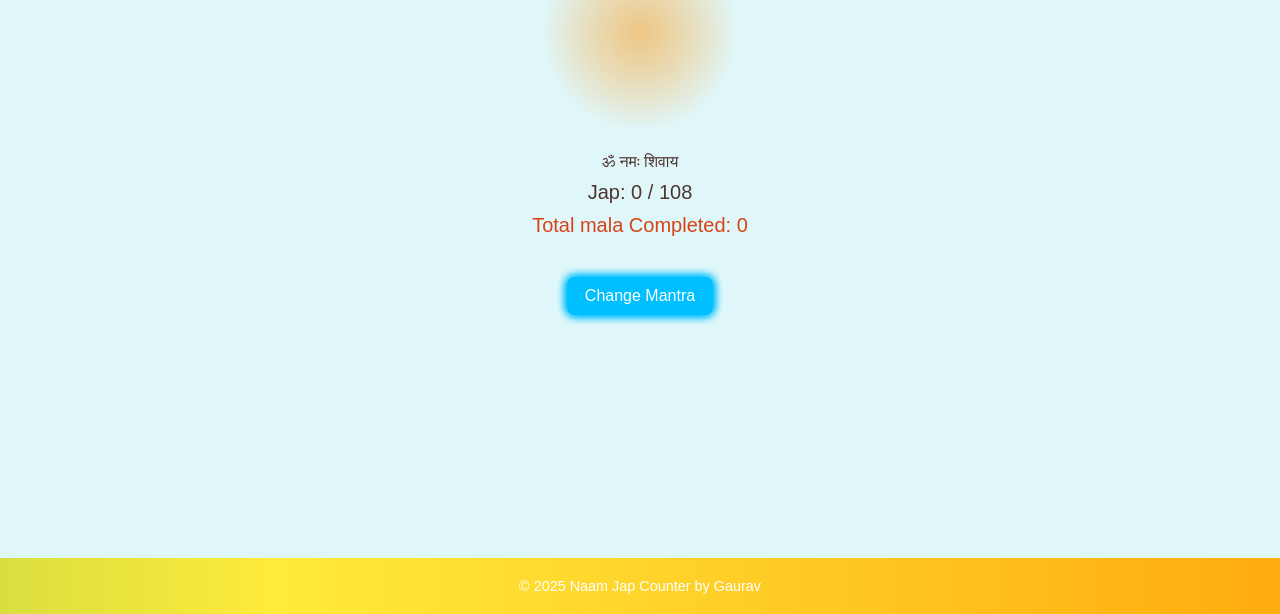
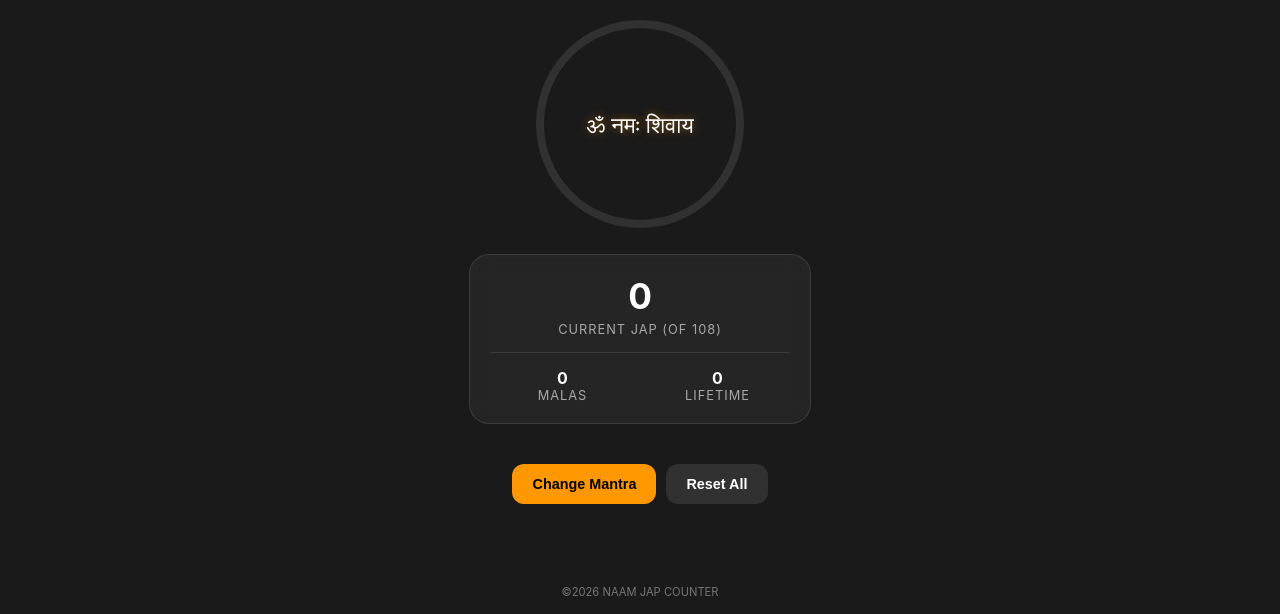
Before and after one commit to stnmgaurav/stnmgauravportfolio, a plain HTML site: page Naamjap.html in a window 1280 px wide. Shown: the part 186-800 px from the top of the page. Drawn offline with Linux system fonts and the light colour scheme.

Commit message:
Refactor Naam Jap Counter layout and styles
Refactor Naam Jap Counter HTML structure and styles, adding CSS variables for theming and improving layout. Update JavaScript functions for better state management and user interaction.

```diff
--- a/Naamjap.html
+++ b/Naamjap.html
@@ -4,103 +4,201 @@
   <meta charset="UTF-8">
   <title>Nam Jap Counter</title>
   <meta name="viewport" content="width=device-width, initial-scale=1.0, user-scalable=no">
-  <link rel="stylesheet" href="style.css">
+  <style>
+    :root {
+      --primary: #ff9800;
+      --secondary: #fb8c00;
+      --bg: #1a1a1a; /* Dark mode is more modern and saves battery */
+      --card-bg: rgba(255, 255, 255, 0.05);
+    }
+
+    body {
+      margin: 0;
+      font-family: 'Inter', -apple-system, sans-serif;
+      background-color: var(--bg);
+      color: #fff;
+      display: flex;
+      flex-direction: column;
+      align-items: center;
+      justify-content: center;
+      height: 100vh;
+      overflow: hidden;
+      touch-action: manipulation;
+    }
+
+    h1 {
+      font-weight: 300;
+      letter-spacing: 2px;
+      margin-bottom: 30px;
+      color: var(--primary);
+    }
+
+    #circleContainer {
+      position: relative;
+      display: flex;
+      align-items: center;
+      justify-content: center;
+      cursor: pointer;
+    }
+
+    .progress-ring__circle {
+      transition: stroke-dashoffset 0.3s ease;
+      transform: rotate(-90deg);
+      transform-origin: 50% 50%;
+    }
+
+    #mantra {
+      position: absolute;
+      font-size: 1.4rem;
+      text-align: center;
+      width: 150px;
+      line-height: 1.4;
+      text-shadow: 0 0 10px rgba(255,152,0,0.5);
+    }
+
+    .stats-container {
+      background: var(--card-bg);
+      backdrop-filter: blur(10px);
+      padding: 20px;
+      border-radius: 20px;
+      text-align: center;
+      margin: 20px 0;
+      border: 1px solid rgba(255,255,255,0.1);
+      width: 80%;
+      max-width: 300px;
+    }
+
+    #countDisplay { font-size: 2.2rem; font-weight: 700; margin-bottom: 5px; }
+    .label { font-size: 0.8rem; text-transform: uppercase; opacity: 0.6; letter-spacing: 1px; }
+
+    .sub-stats {
+      display: grid;
+      grid-template-columns: 1fr 1fr;
+      gap: 10px;
+      margin-top: 15px;
+      padding-top: 15px;
+      border-top: 1px solid rgba(255,255,255,0.1);
+    }
+
+    .button-group {
+      display: flex;
+      gap: 10px;
+      margin-top: 20px;
+    }
+
+    button {
+      padding: 12px 20px;
+      border: none;
+      border-radius: 12px;
+      font-weight: 600;
+      cursor: pointer;
+      transition: all 0.2s;
+      font-size: 0.9rem;
+    }
+
+    .btn-primary { background: var(--primary); color: #000; }
+    .btn-secondary { background: rgba(255,255,255,0.1); color: #fff; }
+    button:active { transform: scale(0.95); opacity: 0.8; }
+
+    footer { position: fixed; bottom: 15px; font-size: 0.7rem; opacity: 0.4; }
+  </style>
 </head>
 <body>
 
-  <body class="namjap-page">
-  <h1>🕉️ Naam Jap Counter</h1>
+  <h1>NAM JAP</h1>
 
   <div id="circleContainer">
-    <svg class="progress-ring" width="200" height="200">
-      <circle
-        class="progress-ring__circle"
-        stroke="ff9800"
-        stroke-width="12"
-        fill="transparent"
-        r="90"
-        cx="100"
-        cy="100"
-      />
+    <svg width="220" height="220">
+      <circle stroke="rgba(255,255,255,0.1)" stroke-width="8" fill="transparent" r="100" cx="110" cy="110"/>
+      <circle id="progressCircle" stroke="var(--primary)" stroke-width="8" stroke-linecap="round" fill="transparent" r="100" cx="110" cy="110" class="progress-ring__circle"/>
     </svg>
-</div>
-
-    <!-- Mantra text (user can change this) -->
-    <div id="mantra"></div>
+    <div id="mantra">ॐ</div>
   </div>
 
-  <div id="countDisplay">Jap: 0 / 108</div>
-  <div id="cycleCount">Total mala Completed: 0</div>
+  <div class="stats-container">
+    <div id="countDisplay">0</div>
+    <div class="label">Current Jap (of 108)</div>
 
-  <button id="changeMantraButton">Change Mantra</button>
+    <div class="sub-stats">
+      <div>
+        <div id="cycleCount" style="font-weight: bold;">0</div>
+        <div class="label">Malas</div>
+      </div>
+      <div>
+        <div id="totalCount" style="font-weight: bold;">0</div>
+        <div class="label">Lifetime</div>
+      </div>
+    </div>
+  </div>
 
-  <footer>&copy; 2025 Naam Jap Counter by Gaurav</footer>
+  <div class="button-group">
+    <button class="btn-primary" id="changeMantraBtn">Change Mantra</button>
+    <button class="btn-secondary" id="resetBtn">Reset All</button>
+  </div>
+
+  <footer>©2026 NAAM JAP COUNTER</footer>
 
   <script>
-    const MAX_COUNT = 108;
+    const MAX = 108;
     let count = parseInt(localStorage.getItem("japCount")) || 0;
     let cycles = parseInt(localStorage.getItem("japCycles")) || 0;
+    let total = parseInt(localStorage.getItem("japTotal")) || 0;
+    let mantra = localStorage.getItem("userMantra") || "ॐ नमः शिवाय";
 
-    const countDisplay = document.getElementById("countDisplay");
-    const cycleDisplay = document.getElementById("cycleCount");
-    const mantraDisplay = document.getElementById("mantra");
-
-    // Load saved mantra or default
-    let mantra = localStorage.getItem("userMantra") || "ॐ नमः शिवाय";
-    mantraDisplay.textContent = mantra;
-
-    // Circle animation setup
-    const circle = document.querySelector('.progress-ring__circle');
+    const circle = document.getElementById("progressCircle");
     const radius = circle.r.baseVal.value;
     const circumference = 2 * Math.PI * radius;
+    circle.style.strokeDasharray = `${circumference} ${circumference}`;
 
-    circle.style.strokeDasharray = `${circumference}`;
-    circle.style.strokeDashoffset = `${circumference}`;
+    function updateUI() {
+      document.getElementById("countDisplay").textContent = count;
+      document.getElementById("cycleCount").textContent = cycles;
+      document.getElementById("totalCount").textContent = total;
+      document.getElementById("mantra").textContent = mantra;
 
-    function setProgress(percent) {
-      const offset = circumference - (percent / 100) * circumference;
+      const offset = circumference - (count / MAX) * circumference;
       circle.style.strokeDashoffset = offset;
     }
 
-    function updateDisplay() {
-      countDisplay.textContent = `Jap: ${count} / ${MAX_COUNT}`;
-      cycleDisplay.textContent = `Total mala Completed: ${cycles}`;
-      const progressPercent = (count / MAX_COUNT) * 100;
-      setProgress(progressPercent);
+    function increment() {
+      count++;
+      total++;
+      if (count >= MAX) {
+        count = 0;
+        cycles++;
+        if (navigator.vibrate) navigator.vibrate([100, 50, 100]); // Long pulse for mala finish
+      } else {
+        if (navigator.vibrate) navigator.vibrate(40);
+      }
+
+      localStorage.setItem("japCount", count);
+      localStorage.setItem("japCycles", cycles);
+      localStorage.setItem("japTotal", total);
+      updateUI();
     }
 
-    function incrementJap() {
-      if (navigator.vibrate) navigator.vibrate(50); // vibration
-      count++;
-      if (count >= MAX_COUNT) {
-        count = 0;
-        cycles++;
-        localStorage.setItem("japCycles", cycles);
-      }
-      localStorage.setItem("japCount", count);
-      updateDisplay();
-    }
+    document.body.addEventListener("pointerdown", (e) => {
+      if (e.target.tagName !== 'BUTTON') increment();
+    });
 
-    // Change Mantra Function
-    document.getElementById("changeMantraButton").addEventListener("click", () => {
-      const newMantra = prompt("Enter your mantra:", mantra);
-      if (newMantra !== null && newMantra.trim() !== "") {
-        mantra = newMantra.trim();
-        localStorage.setItem("userMantra", mantra);
-        mantraDisplay.textContent = mantra;
+    document.getElementById("changeMantraBtn").addEventListener("click", () => {
+      const n = prompt("Enter Mantra:", mantra);
+      if (n) {
+        mantra = n;
+        localStorage.setItem("userMantra", n);
+        updateUI();
       }
     });
 
-    // On click/touch anywhere on screen
-    document.body.addEventListener("pointerdown", (e) => {
-  e.preventDefault(); // helps prevent accidental zoom or text selection
-  navigator.vibrate?.(50); // short vibration on tap
-  incrementJap();
-});
+    document.getElementById("resetBtn").addEventListener("click", () => {
+      if(confirm("Are you sure you want to reset all progress?")) {
+        count = 0; cycles = 0; total = 0;
+        localStorage.clear();
+        updateUI();
+      }
+    });
 
-    // Initial load
-    updateDisplay();
+    updateUI();
   </script>
-
 </body>
 </html>
```
